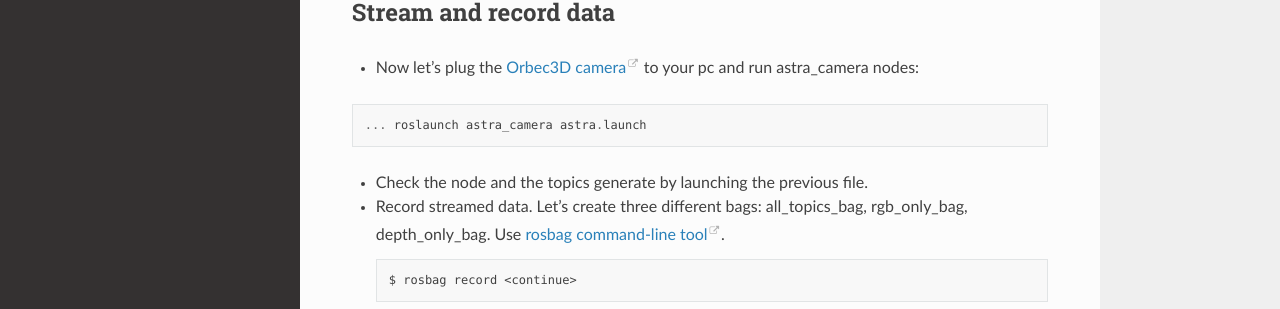
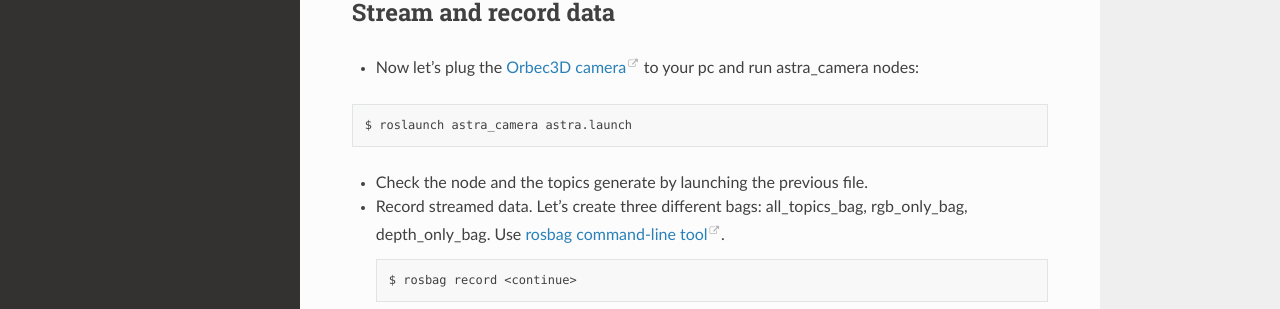
Before and after one commit to newline-lab/20810209, a Sphinx documentation site: the page built from docs/source/lab0.rst, in a window 1280 px wide and 1218 px high. Shown: the part 624-933 px from the top of the window. Built offline with Sphinx 7.4.7 and the Read the Docs theme 2.0.0, drawn with Linux system fonts in a browser that asks for light colours.

Commit message:
Update lab0.rst

```diff
--- a/docs/source/lab0.rst
+++ b/docs/source/lab0.rst
@@ -24,7 +24,7 @@ Stream and record data
 
 .. code-block::
 
-    ... roslaunch astra_camera astra.launch
+    $ roslaunch astra_camera astra.launch
 * Check the node and the topics generate by launching the previous file.
 * Record streamed data. Let's create three different bags: all_topics_bag, rgb_only_bag, depth_only_bag. Use `rosbag  command-line tool <http://wiki.ros.org/rosbag/Commandline>`_.
   ::
```
